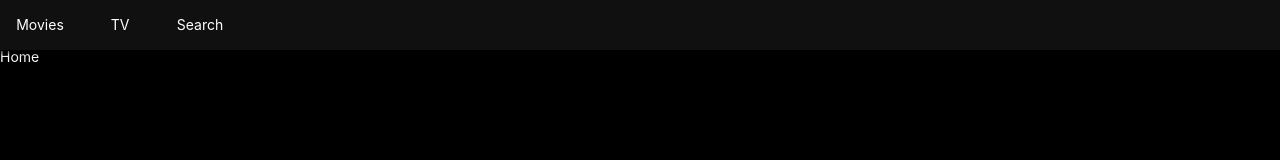
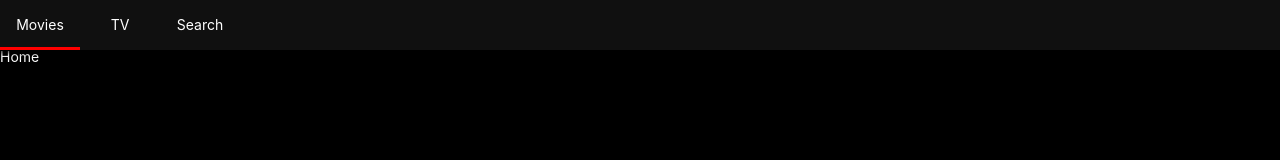
Before and after one commit to bonniekang/netflix, a React (Create React App) app: page / in a window 1280 px wide. Shown: the top 160 px of the page. Built offline with nearby package versions, Linux system fonts and the light colour scheme.

Commit message:
location aware header

```diff
--- a/src/Components/Header.js
+++ b/src/Components/Header.js
@@ -1,6 +1,6 @@
 import React from "react";
 import styled from "styled-components";
-import { Link } from "react-router-dom";
+import { Link, withRouter } from "react-router-dom";
 
 const Header = styled.header`
     color: white;
@@ -22,6 +22,8 @@ const Item = styled.li`
     width: 80px;
     height: 50px;
     text-align: center;
+    border-bottom: 3px solid ${props => (props.current ? "red" : "transparent")};
+    transition: border-bottom 0.5s ease-in-out;
 `;
 const Nav = styled(Link)`
     height: 50px;
@@ -31,18 +33,18 @@ const Nav = styled(Link)`
 `;
 
 
-export default () => (
+export default withRouter(({location: { pathname }}) => (
     <Header>
         <List>
-            <Item>
+            <Item current={pathname === "/"}>
                 <Nav to="/">Movies</Nav>
-            </Item>
-            <Item>
+            </Item >
+            <Item current={pathname === "/tv"}>
                 <Nav to="/tv">TV</Nav>
             </Item>
-            <Item>
+            <Item current={pathname === "/search"}>
                 <Nav to="/search">Search</Nav>
             </Item>
         </List>
     </Header>
-)
+))
```
